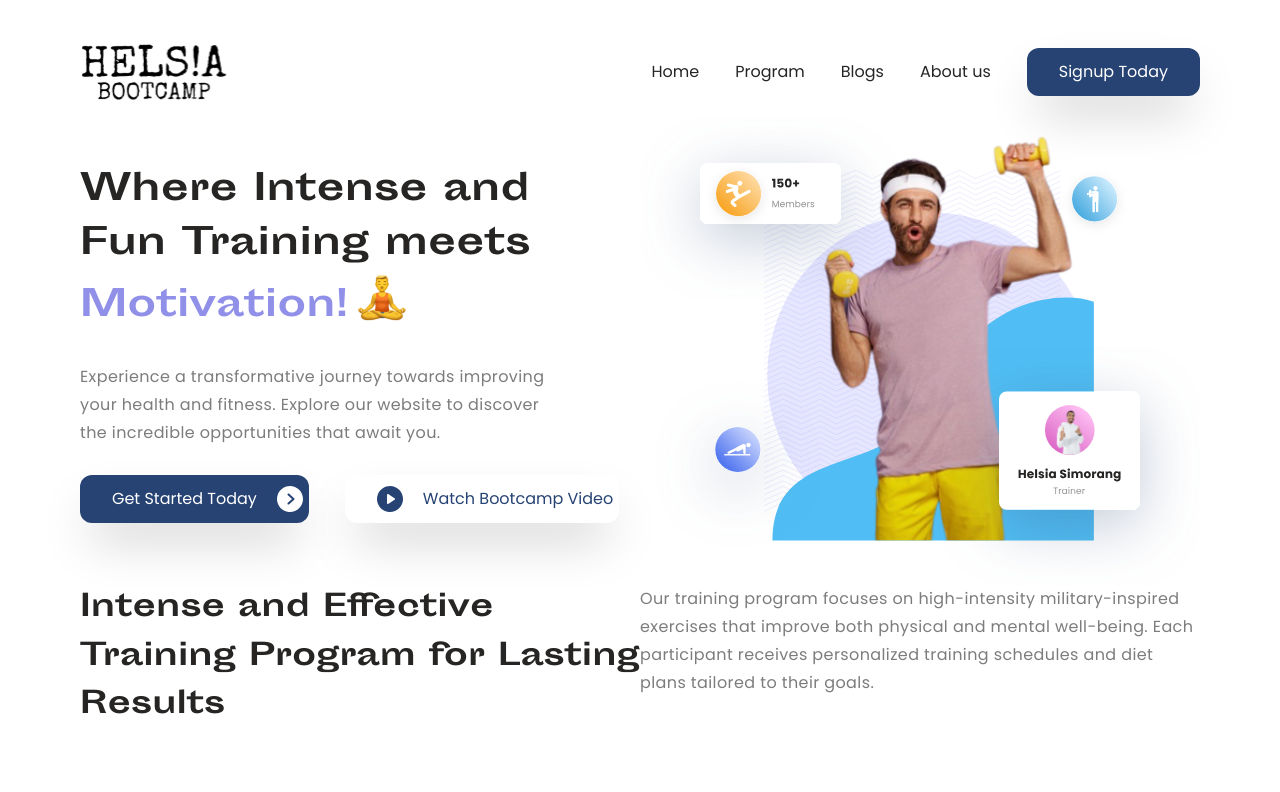
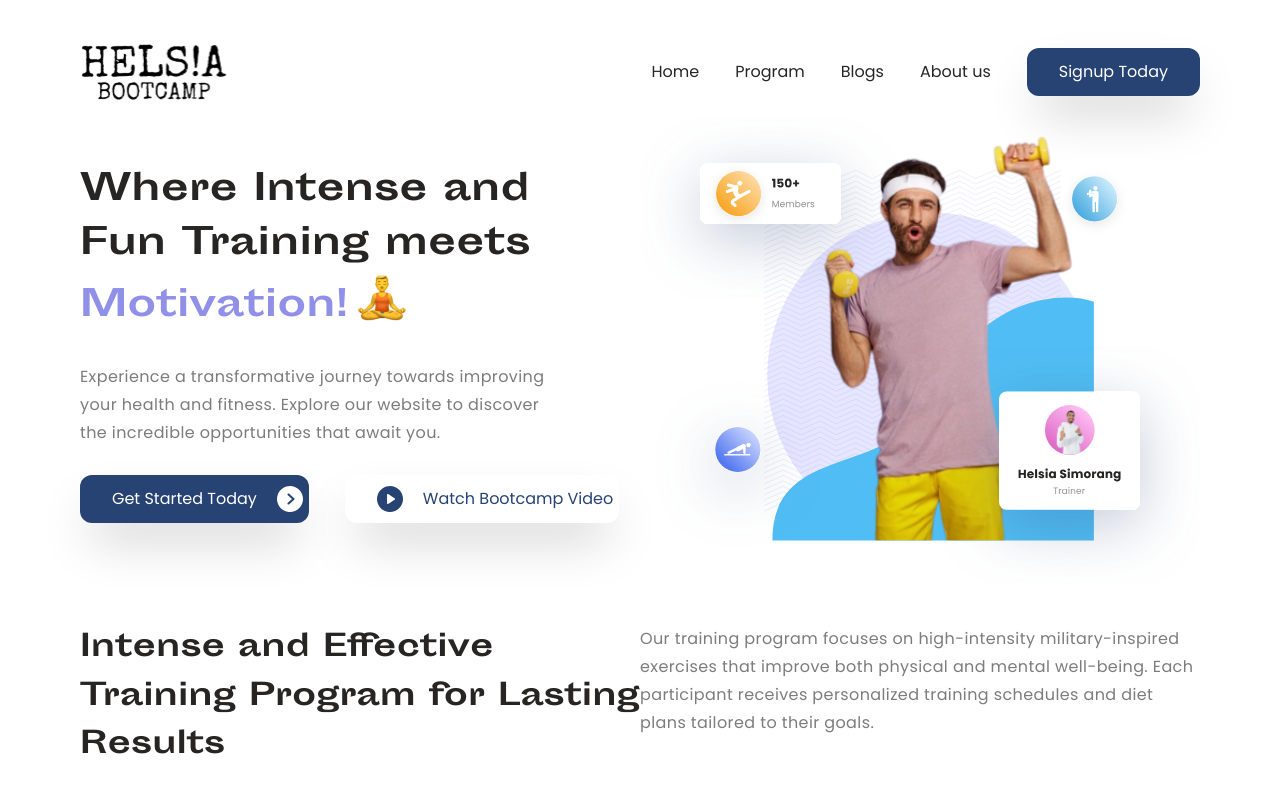
Before and after one commit to sohanemon/helsia-bootcamp, a Next.js app: page / in a window 1280 px wide. Shown: the top 792 px of the page. Built offline with nearby package versions, Linux system fonts and the light colour scheme.

Commit message:
Jun 14, 2023, 11:23 PM

```diff
--- /dev/null
+++ b/src/app/challenges.tsx
@@ -0,0 +1,3 @@
+export default function Challenges() {
+  return <></>;
+}
--- a/src/app/intense-&-effective.tsx
+++ b/src/app/intense-&-effective.tsx
@@ -3,7 +3,7 @@
 
 export default function IntenseEffective() {
   return (
-    <div className='grid grid-cols-2'>
+    <div className='grid grid-cols-2 my-10'>
       <Heading>
         Intense and Effective Training Program for Lasting Results
       </Heading>
```
